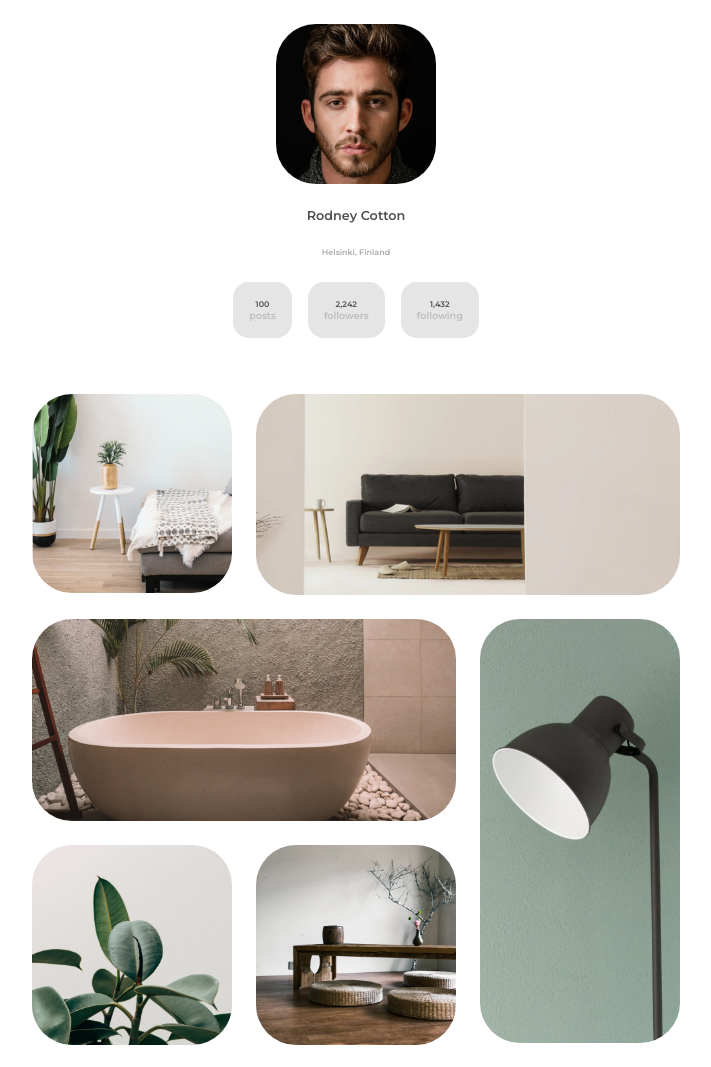
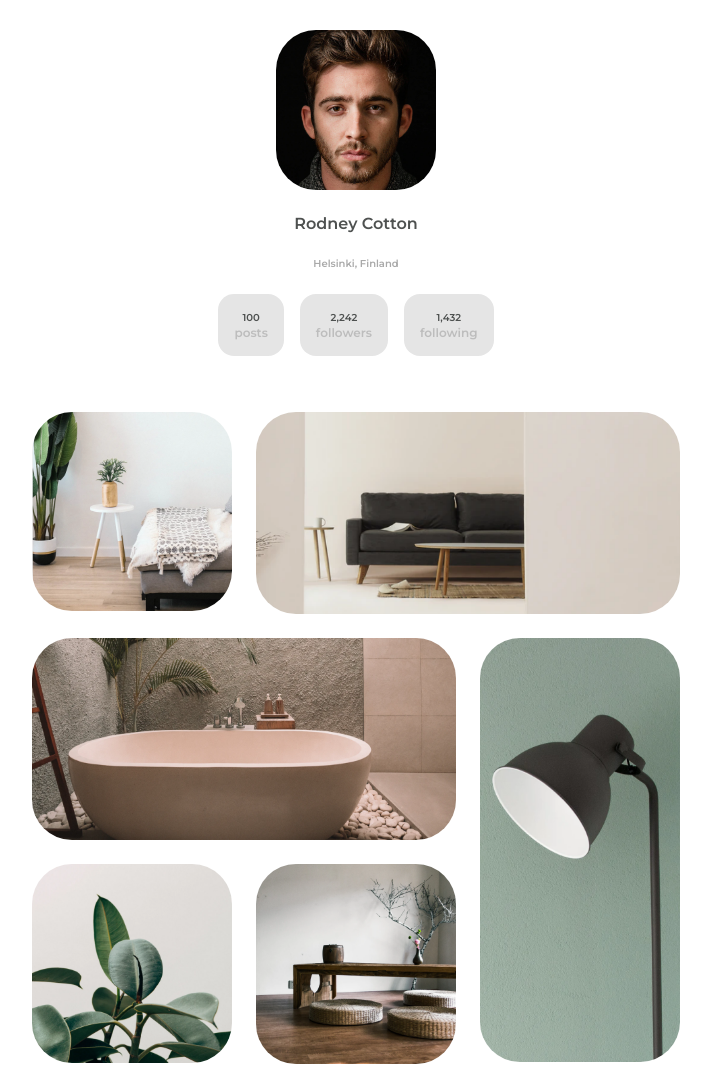
Before and after one commit to omogbemeh/devchallenges-gallery-2, a plain HTML site: page index.html in a window 1280 px wide. Shown: the top 1067 px of the page, without its empty margins (284-995 px from the left). Drawn offline with Linux system fonts and the light colour scheme.

Commit message:
Fixed the font-size

```diff
--- a/styles.css
+++ b/styles.css
@@ -150,9 +150,15 @@
         color: #B9BDCF;
     }
 
-    @media (mix-width: 768px) {
+    @media (min-width: 768px) {
         html {
             font-size: 62.5%;
+        }
+    }
+
+    @media (min-width: 411) {
+        html {
+            font-size: 55%;
         }
     }
 
```
